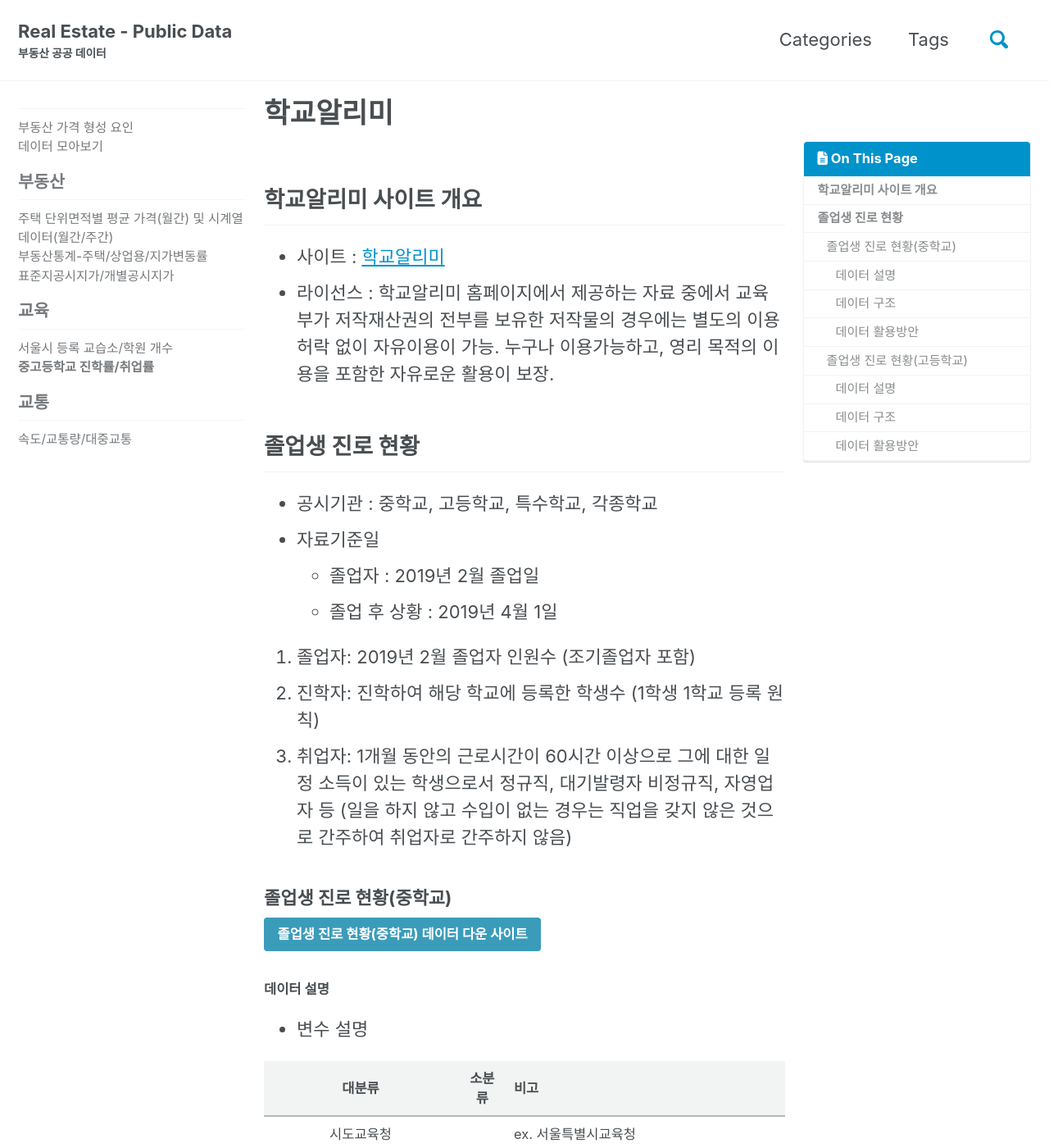
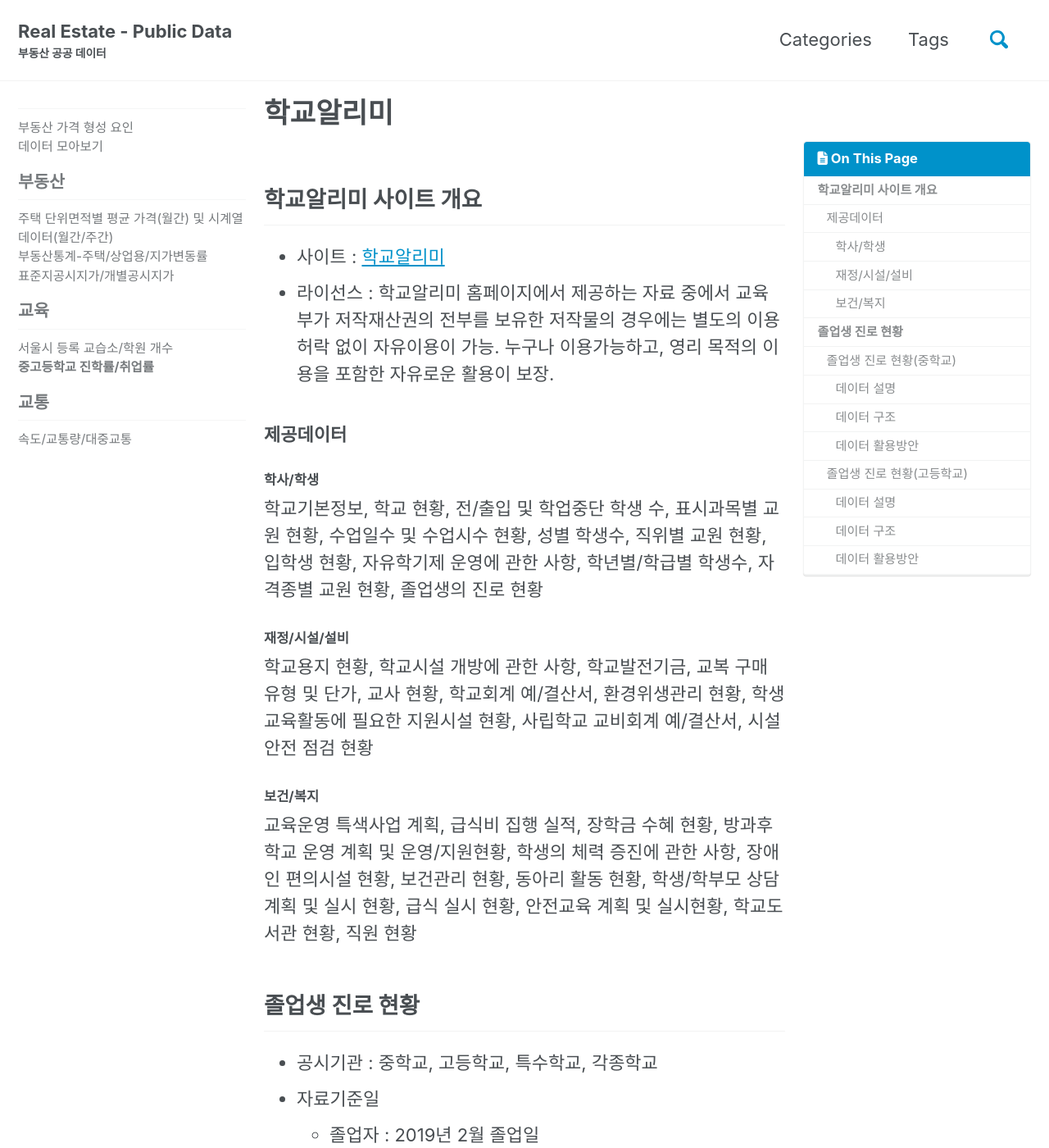
Before and after one commit to nseunghee97/real-estate-public-data, a Jekyll site: the page built from _posts/2019-08-16-학교알리미.md, in a window 1280 px wide and 1400 px high. Shown: the whole window at 82% size. Built offline with Jekyll 4.4.1, drawn with Linux system fonts in a browser that asks for light colours; cached includes are drawn as plain includes; nearby versions of some CDN libraries.

Commit message:
Update 2019-08-16-학교알리미.md

```diff
--- a/_posts/2019-08-16-학교알리미.md
+++ b/_posts/2019-08-16-학교알리미.md
@@ -16,6 +16,20 @@ permalink: /edu/schoolinfo/
 
 -   사이트 : [학교알리미](https://www.schoolinfo.go.kr/)
 -   라이선스 : 학교알리미 홈페이지에서 제공하는 자료 중에서 교육부가 저작재산권의 전부를 보유한 저작물의 경우에는 별도의 이용허락 없이 자유이용이 가능. 누구나 이용가능하고, 영리 목적의 이용을 포함한 자유로운 활용이 보장.
+
+### 제공데이터
+
+#### 학사/학생
+
+학교기본정보, 학교 현황, 전/출입 및 학업중단 학생 수, 표시과목별 교원 현황, 수업일수 및 수업시수 현황, 성별 학생수, 직위별 교원 현황, 입학생 현황, 자유학기제 운영에 관한 사항, 학년별/학급별 학생수, 자격종별 교원 현황, 졸업생의 진로 현황
+
+#### 재정/시설/설비
+
+학교용지 현황, 학교시설 개방에 관한 사항, 학교발전기금, 교복 구매 유형 및 단가, 교사 현황, 학교회계 예/결산서, 환경위생관리 현황, 학생교육활동에 필요한 지원시설 현황, 사립학교 교비회계 예/결산서, 시설안전 점검 현황
+
+#### 보건/복지
+
+교육운영 특색사업 계획, 급식비 집행 실적, 장학금 수혜 현황, 방과후학교 운영 계획 및 운영/지원현황, 학생의 체력 증진에 관한 사항, 장애인 편의시설 현황, 보건관리 현황, 동아리 활동 현황, 학생/학부모 상담계획 및 실시 현황, 급식 실시 현황, 안전교육 계획 및 실시현황, 학교도서관 현황, 직원 현황
 
 졸업생 진로 현황
 ----------------
```
